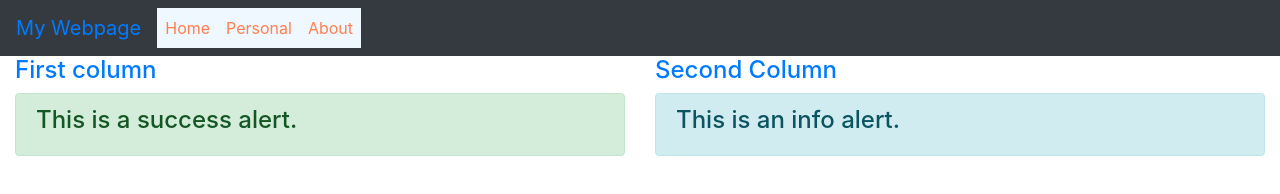
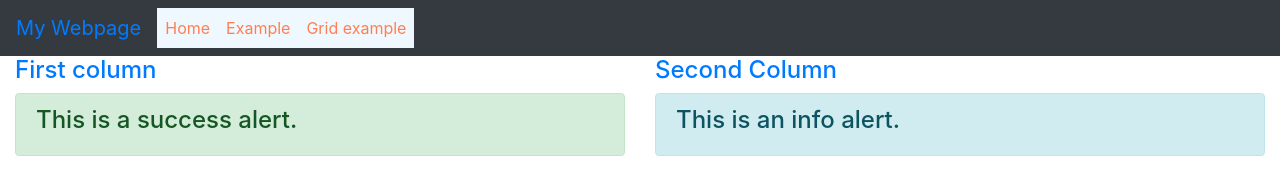
Before and after one commit to marcorichetta/cs50w-project0, a plain HTML site: page grid.html in a window 1280 px wide. Drawn offline with nearby package versions, Linux system fonts and the light colour scheme.

Commit message:
Grid nav items updated

```diff
--- a/grid.html
+++ b/grid.html
@@ -14,8 +14,8 @@
                 <div class="collapse navbar-collapse color" id="navbarNavAltMarkup">
                     <div class="navbar-nav">
                     <a class="nav-item nav-link active" href="index.html">Home <span class="sr-only">(current)</span></a>
-                    <a class="nav-item nav-link" href="personal.html">Personal</a>
-                    <a class="nav-item nav-link" href="interests.html">About</a>
+                    <a class="nav-item nav-link" href="example.html">Example</a>
+                    <a class="nav-item nav-link" href="grid.html">Grid example</a>
                     </div>
                 </div>
         </nav>
```
